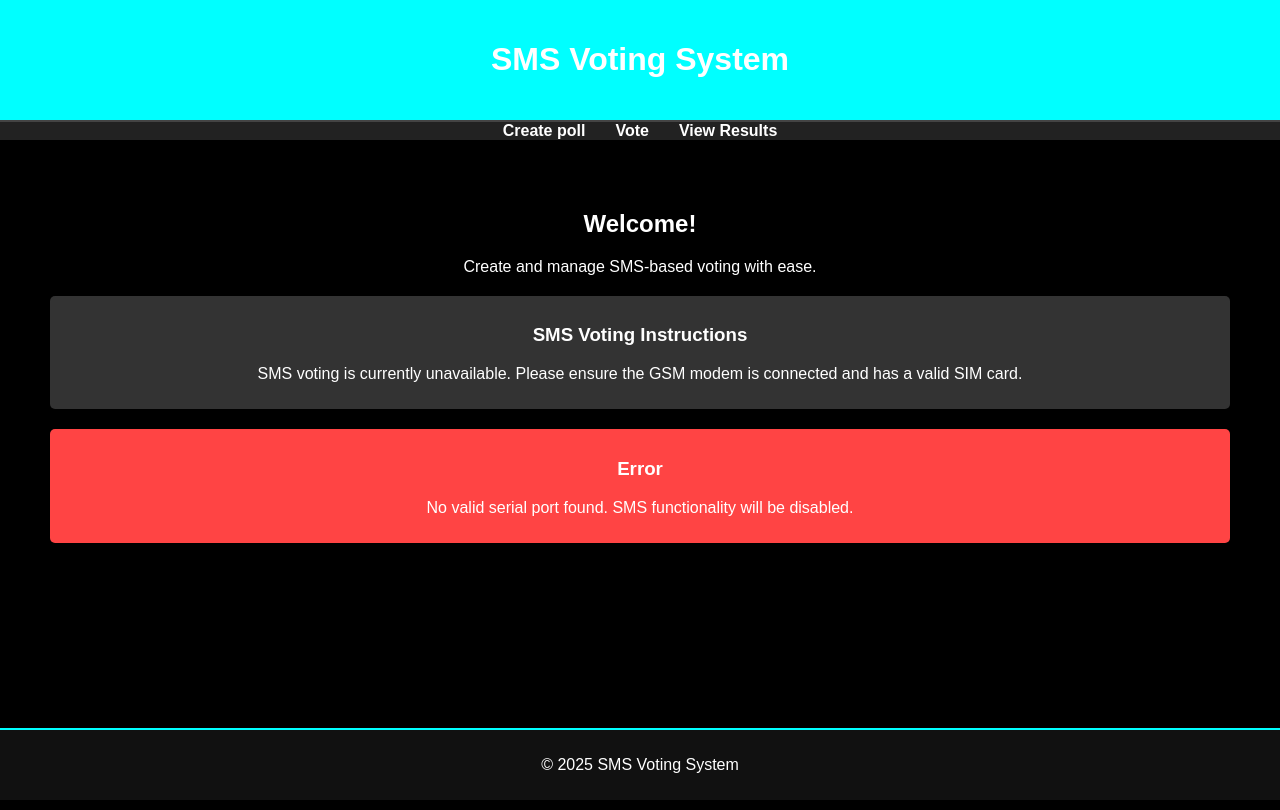
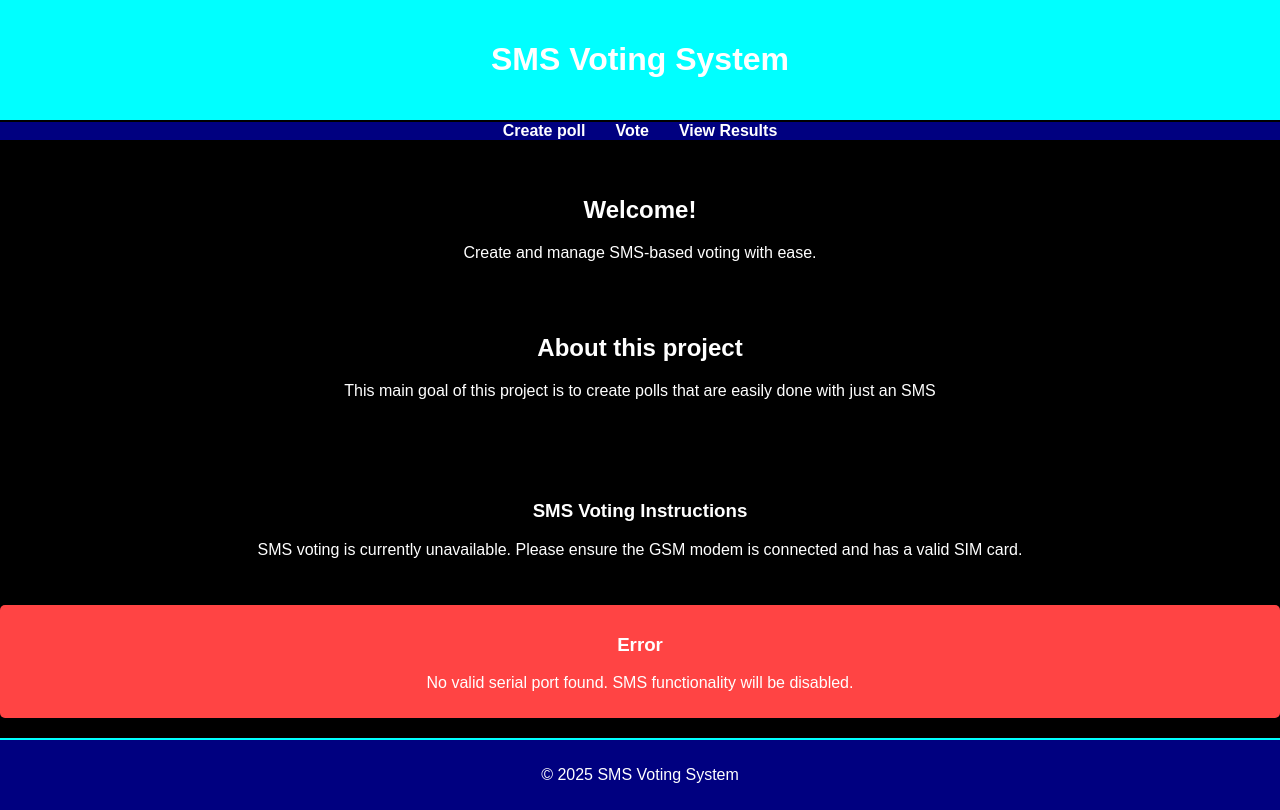
Before and after one commit to aromaekrika/sms, a Flask app: page / in a window 1280 px wide. Run offline with Flask 3, Linux system fonts and the light colour scheme; parts of the project's set-up code (start-up, migrations or seed data) failed here and were passed over.

Commit message:
Initial commit for SMS voting/survey system

```diff
--- a/application/templates/create_poll.html
+++ b/application/templates/create_poll.html
@@ -26,7 +26,7 @@
             padding: 0;
             display: flex;
             justify-content: center;
-            background-color: #222;
+            background-color: navy;
             margin: 0;
         }
         nav ul li {
@@ -48,7 +48,7 @@
         footer {
             text-align: center;
             padding: 10px;
-            background-color: #111;
+            background-color: navy;
             border-top: 2px solid aqua;
             margin-top: auto;
         }
@@ -101,6 +101,8 @@
             <li><a href="/create_poll">Create poll</a></li>
             <li><a href="/submit_vote">Vote</a></li>
             <li><a href="/view_responses">View Results</a></li>
+            <li><a href="/" class="button">Back to Home</a></li>
+
         </ul>
     </nav>
     <main>
--- a/application/templates/index.html
+++ b/application/templates/index.html
@@ -22,7 +22,8 @@
             text-align: center;
             padding: 20px;
             background-color: aqua;
-            border-bottom: 2px solid #444;
+            border-bottom: 2px solid black;
+            color:#fff;
         }
 
         /* Navigation Styles */
@@ -31,7 +32,7 @@
             padding: 0;
             display: flex;
             justify-content: center;
-            background-color: #222;
+            background-color: navy;
             margin: 0;
         }
         nav ul li {
@@ -44,22 +45,31 @@
         }
         nav ul li a:hover {
             text-decoration: underline;
+            color:aqua;
         }
 
         /* Main Content Styles */
         main {
             text-align: center;
-            padding: 50px;
+            padding: 0px;
             flex: 1;
+        }
+        .bac{
+
+            background: fixed;
+            color:white;
+
+
         }
 
         /* Footer Styles */
         footer {
             text-align: center;
             padding: 10px;
-            background-color: #111;
+            background-color: navy;
             border-top: 2px solid aqua;
             margin-top: auto;
+            color: #fff;
         }
 
         /* Message Styles */
@@ -73,7 +83,7 @@
             color: #fff;
         }
         .info {
-            background-color: #333;
+            background-color: black;
             color: #fff;
         }
     </style>
@@ -89,9 +99,17 @@
             <li><a href="/view_responses">View Results</a></li>
         </ul>
     </nav>
+    <br>
+    <br>
     <main>
-        <h2>Welcome!</h2>
+        <h2 class="bac">Welcome!</h2>
         <p>Create and manage SMS-based voting with ease.</p>
+        <br>
+        <br>
+        <h2 class="bac">About this project</h2>
+        <p>This main goal of this project is to create polls that are easily done with just an SMS  </p>
+        <br>
+        <br>
 
         <!-- Display SMS Voting Instructions -->
         <div class="message info">
--- a/application/templates/submit_vote.html
+++ b/application/templates/submit_vote.html
@@ -29,7 +29,7 @@
             padding: 0;
             display: flex;
             justify-content: center;
-            background-color: #222;
+            background-color: navy;
             margin: 0;
         }
 
@@ -56,7 +56,7 @@
         footer {
             text-align: center;
             padding: 10px;
-            background-color: #111;
+            background-color: navy;
             border-top: 2px solid aqua;
             margin-top: auto;
         }
@@ -125,6 +125,7 @@
             <li><a href="/create_poll">Create poll</a></li>
             <li><a href="/submit_vote">Vote</a></li>
             <li><a href="/view_responses">View Results</a></li>
+            <li><a href="/" class="button">Back to Home</a></li>
         </ul>
     </nav>
     <main>
--- a/application/templates/view_responses.html
+++ b/application/templates/view_responses.html
@@ -31,7 +31,7 @@
             padding: 0;
             display: flex;
             justify-content: center;
-            background-color: #222;
+            background-color: navy;
             margin: 0;
         }
         nav ul li {
@@ -57,7 +57,7 @@
         footer {
             text-align: center;
             padding: 10px;
-            background-color: #111;
+            background-color: navy;
             border-top: 2px solid aqua;
             margin-top: auto;
         }
@@ -128,6 +128,7 @@
             <li><a href="/create_poll">Create poll</a></li>
             <li><a href="/submit_vote">Vote</a></li>
             <li><a href="/view_responses">View Results</a></li>
+            <li><a href="/" class="button">Back to Home</a></li>
         </ul>
     </nav>
     <main>
```
Also changed, not shown: database/sms_survey.db, static/images/hero-bg.jpg (added).
